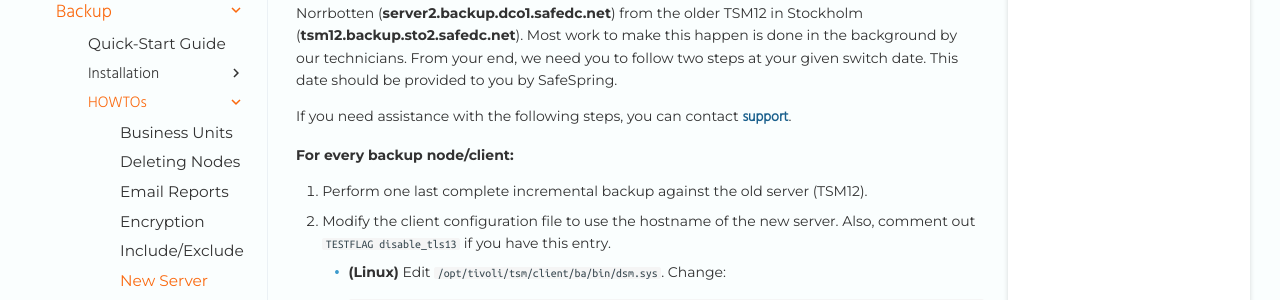
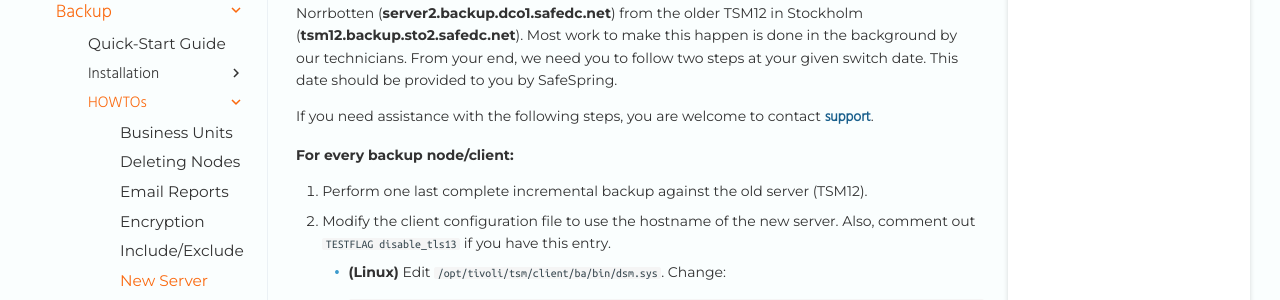
Before and after one commit to safespring/docs, an MkDocs documentation site: the page built from content/backup/howto/switch-from-tsm12.md, in a window 1280 px wide and 900 px high. Shown: the part 190-490 px from the top of the window. Built offline with MkDocs 1.6.1 and Material for MkDocs 9.7.7, drawn with Linux system fonts in a browser that asks for light colours; a script that is not in the unit is left out; comment, search, counter and statistics services are not loaded.

Commit message:
Minor edit.

```diff
--- a/content/backup/howto/switch-from-tsm12.md
+++ b/content/backup/howto/switch-from-tsm12.md
@@ -8,7 +8,7 @@
 we need you to follow two steps at your given switch date. This date should be provided to you by SafeSpring.
 
 If you need assistance with the following steps,
-you can contact [support](./../../service/support.md).
+you are welcome to contact [support](./../../service/support.md).
 
 **For every backup node/client:**
 
```
